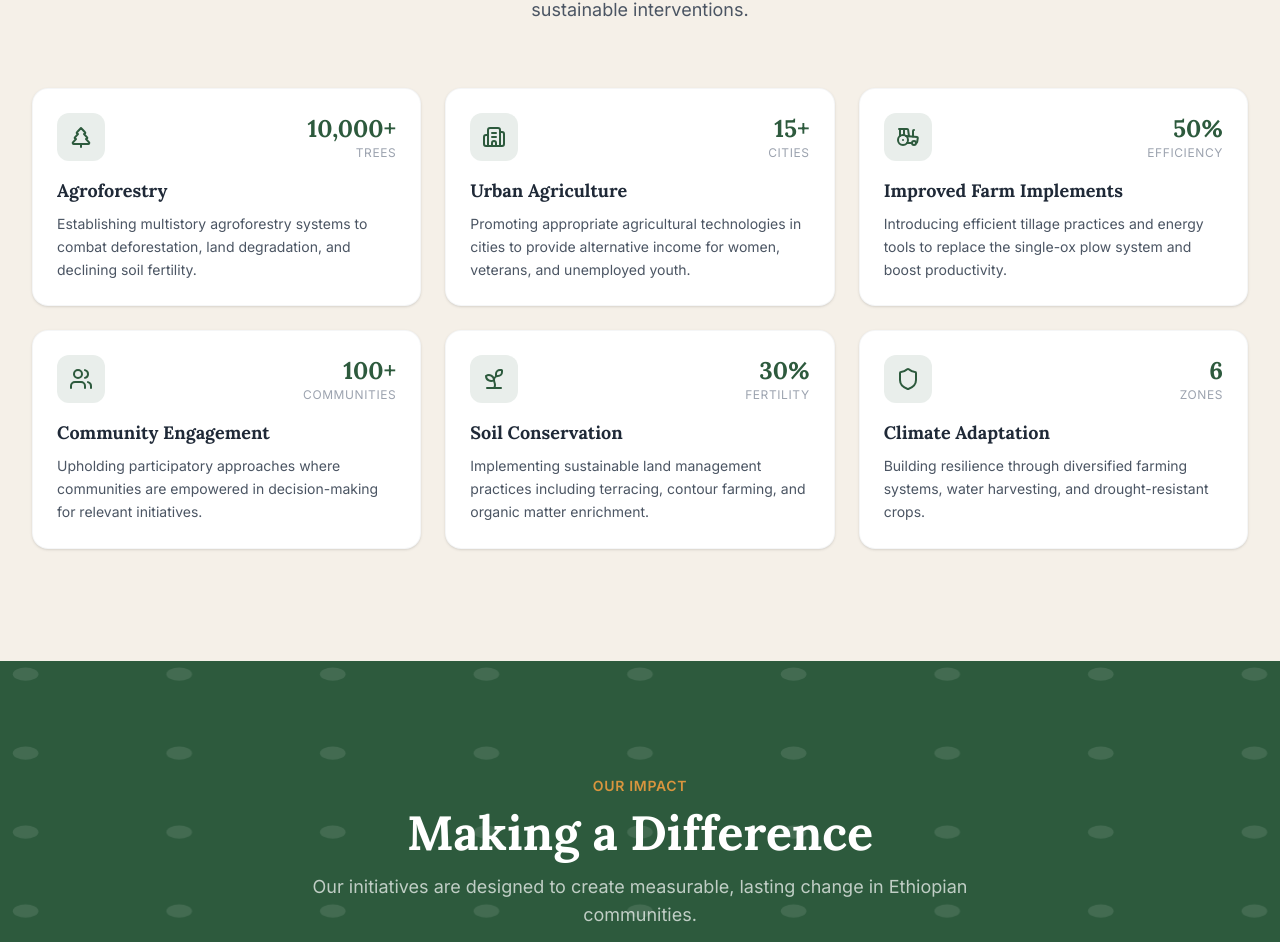
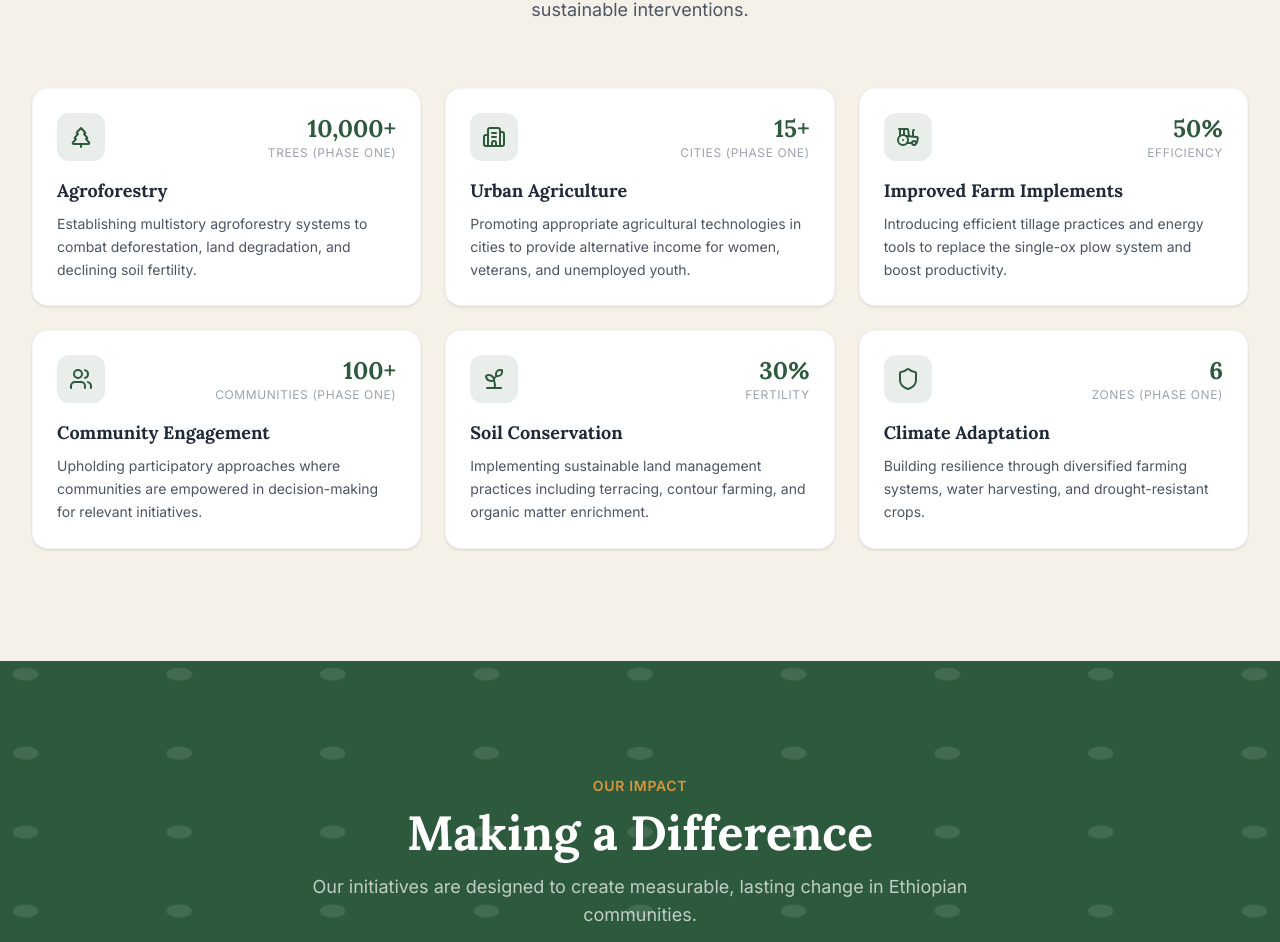
Before and after one commit to Frezertade/almi-ethiopia, a Next.js app: page / in a window 1280 px wide. Shown: the part 1912-2854 px from the top of the page. Built offline with nearby package versions, Linux system fonts and the light colour scheme; no server answers.

Commit message:
Update ALMI content per Dr Kejela feedback

```diff
--- a/components/focus-areas.tsx
+++ b/components/focus-areas.tsx
@@ -21,14 +21,14 @@ export default function FocusAreas() {
       title: t("focusAreas.agroforestry"),
       description: t("focusAreas.agroforestryDesc"),
       stat: "10,000+",
-      statLabel: "Trees",
+      statLabel: "Trees (Phase One)",
     },
     {
       icon: Building2,
       title: t("focusAreas.urbanAg"),
       description: t("focusAreas.urbanAgDesc"),
       stat: "15+",
-      statLabel: "Cities",
+      statLabel: "Cities (Phase One)",
     },
     {
       icon: Tractor,
@@ -42,7 +42,7 @@ export default function FocusAreas() {
       title: t("focusAreas.community"),
       description: t("focusAreas.communityDesc"),
       stat: "100+",
-      statLabel: "Communities",
+      statLabel: "Communities (Phase One)",
     },
     {
       icon: Sprout,
@@ -56,7 +56,7 @@ export default function FocusAreas() {
       title: t("focusAreas.climate"),
       description: t("focusAreas.climateDesc"),
       stat: "6",
-      statLabel: "Zones",
+      statLabel: "Zones (Phase One)",
     },
   ];
 
```
Also changed, not shown: app/about/page.tsx (+3 -3 lines).
